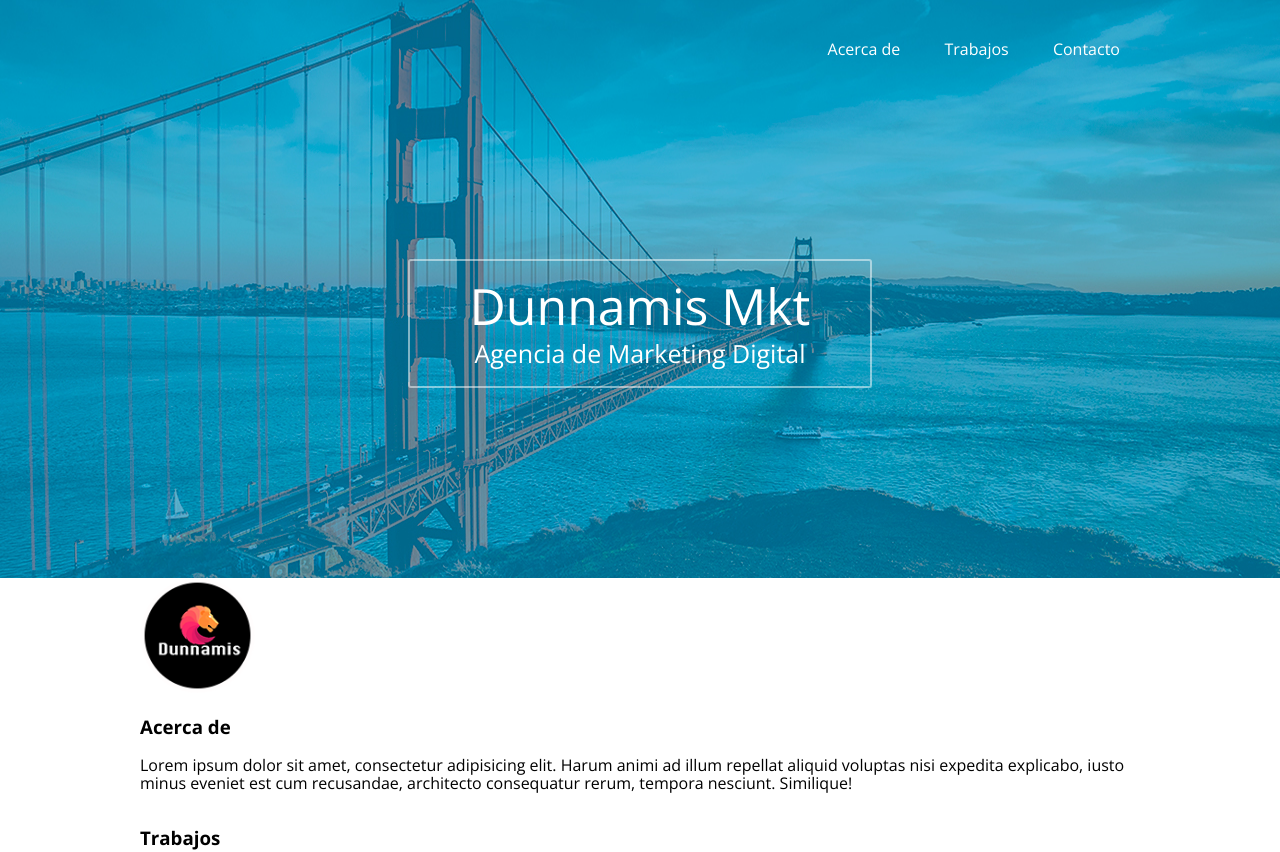
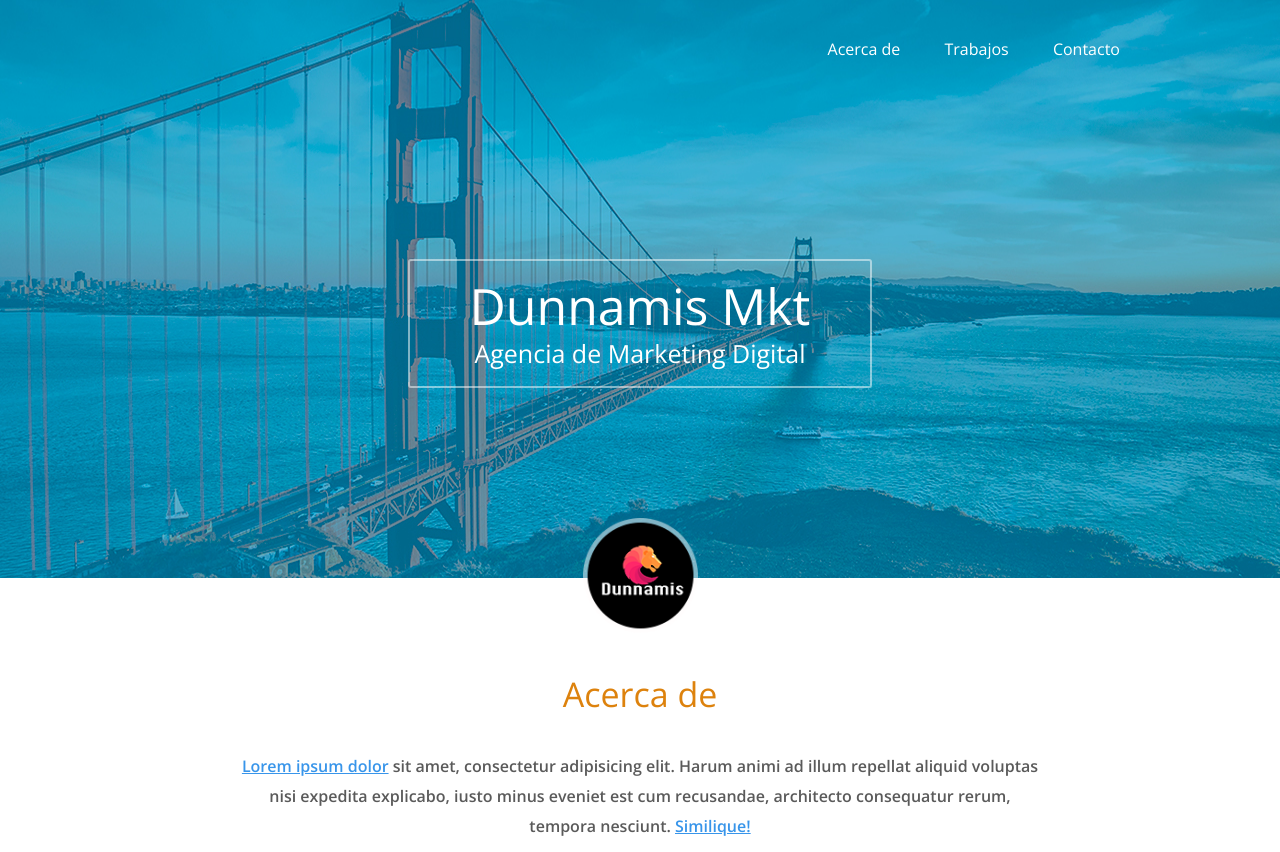
Before and after one commit to abimaelbaez/Portafolio, a plain HTML site: page index.html in a window 1280 px wide. Shown: the top 852 px of the page. Drawn offline with nearby package versions, Linux system fonts and the light colour scheme.

Commit message:
Dandole estilos CSS al Acerca de

```diff
--- a/css/estilos.css
+++ b/css/estilos.css
@@ -74,3 +74,45 @@ header .contenedor-texto .texto .profesion {
 	font-size: 25px;
 	line-height: 25px;
 }
+
+/* ---- ---- MAIN ---- ---- */
+.main .contenedor {
+	overflow: visible;
+}
+
+.main .acerca-de {
+	text-align: center;
+}
+
+.main .acerca-de .foto {
+	margin-top: -60px;
+}
+
+.main .acerca-de .foto .img {
+	vertical-align: top;
+	border-radius: 50%;
+	border: 5px solid rgba(255,255,255,0.2);
+}
+
+.main .acerca-de .texto {
+	color: #5a5a5a;
+	font-weight: 600;
+	font-size: 1em;
+	line-height: 30px;
+	width: 80%;
+	margin: 40px auto 60px auto;
+}
+
+.main .acerca-de .texto .titulo {
+	font-size: 34px;
+	line-height: 34px;
+	margin-bottom: 40px;
+	font-weight: 300;
+	color: #dd820d;
+	text-align: center;
+}
+
+.main .acerca-de .texto .bold {
+	color: #3895ea;
+	text-decoration: underline;
+}
--- a/index.html
+++ b/index.html
@@ -36,7 +36,7 @@
 
 			<div class="texto">
 				<h3 class="titulo">Acerca de</h3>
-				<p><span class="bold"> Lorem ipsum dolor</span> sit amet, consectetur adipisicing elit. Harum animi ad illum repellat aliquid voluptas nisi expedita explicabo, iusto minus eveniet est cum recusandae, architecto consequatur rerum, tempora nesciunt. <span>Similique!</span></p>
+				<p><span class="bold"> Lorem ipsum dolor</span> sit amet, consectetur adipisicing elit. Harum animi ad illum repellat aliquid voluptas nisi expedita explicabo, iusto minus eveniet est cum recusandae, architecto consequatur rerum, tempora nesciunt. <span class="bold">Similique!</span></p>
 			</div>
 			</div>
 		</section>
```
